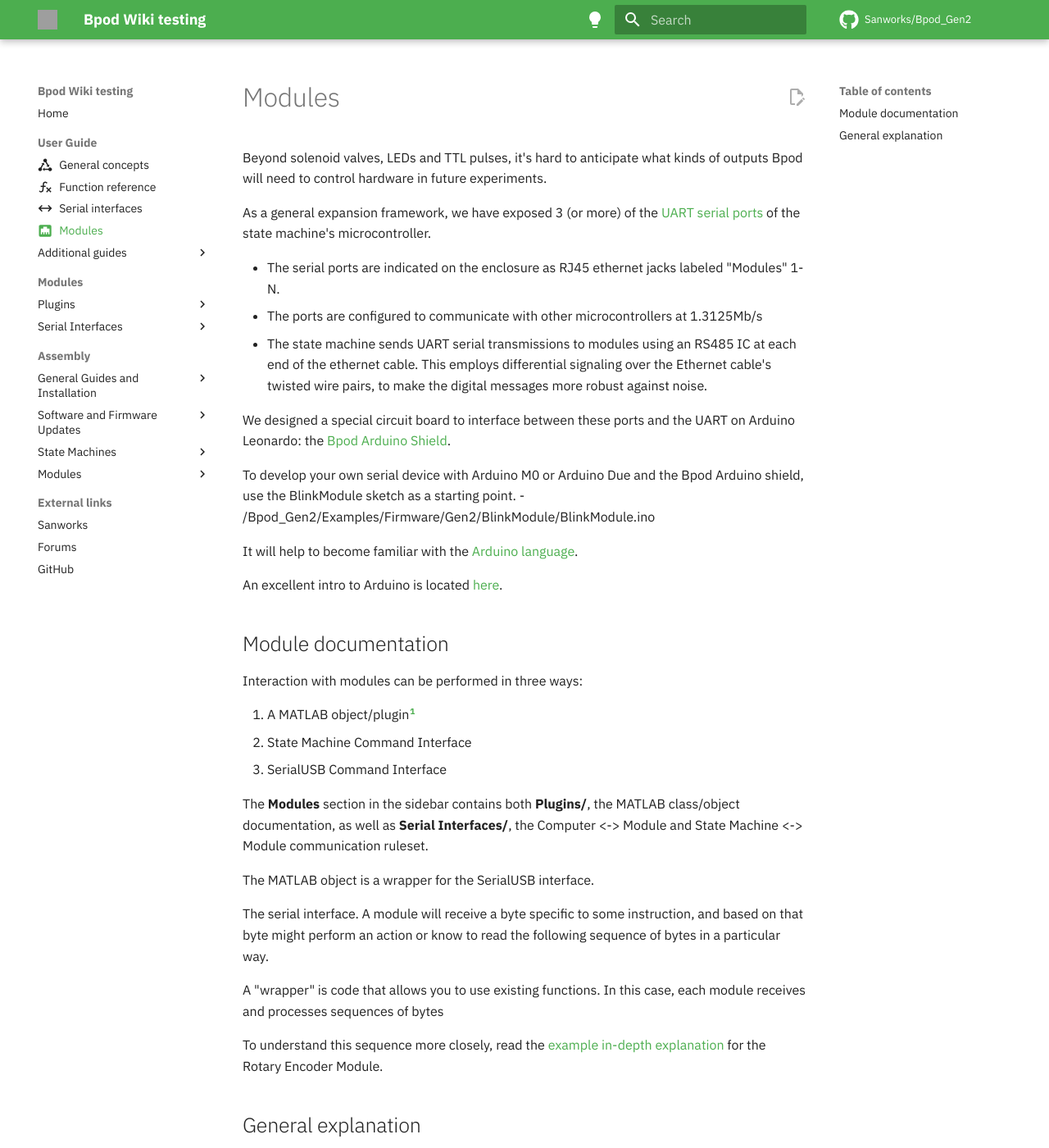
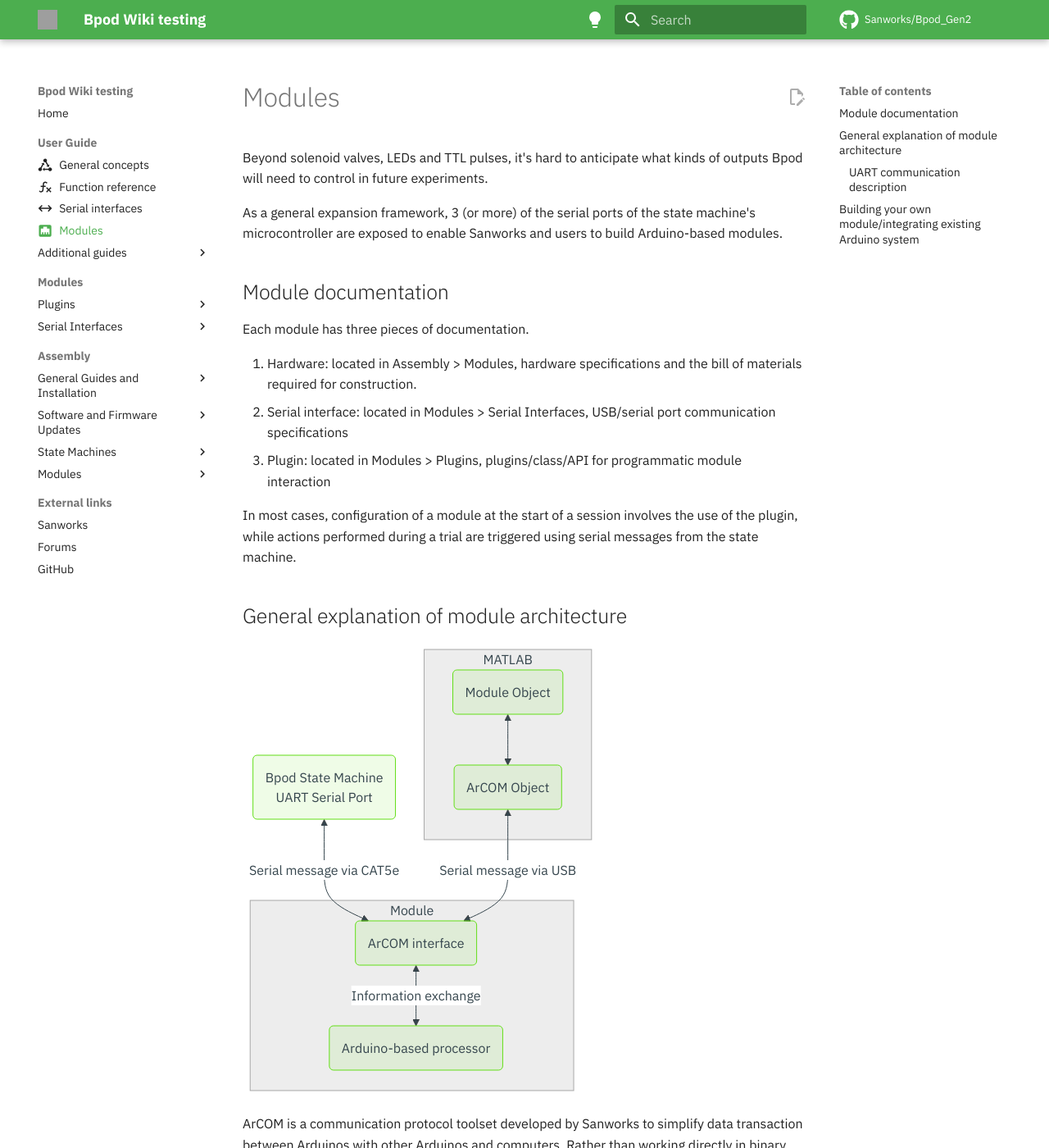
Before and after one commit to ogeesan/bpod-docs-testing, an MkDocs documentation site: the page built from docs/user-guide/modules.md, in a window 1280 px wide and 1400 px high. Shown: the whole window at 82% size. Built offline with MkDocs 1.6.1 and Material for MkDocs 9.7.7, drawn with Linux system fonts in a browser that asks for light colours; some web fonts are replaced; comment, search, counter and statistics services are not loaded; some of the changed text lies outside the part shown; grey boxes are pictures that could not be loaded.

Commit message:
Improve structure

````diff
--- a/docs/user-guide/modules.md
+++ b/docs/user-guide/modules.md
@@ -2,62 +2,60 @@
 icon: material/ethernet
 ---
 # Modules
-Beyond solenoid valves, LEDs and TTL pulses, it's hard to anticipate what kinds of outputs Bpod will need to control hardware in future experiments.
+Beyond solenoid valves, LEDs and TTL pulses, it's hard to anticipate what kinds of outputs Bpod will need to control in future experiments.
 
-As a general expansion framework, we have exposed 3 (or more) of the [UART serial ports](https://www.google.com/url?q=https%3A%2F%2Flearn.sparkfun.com%2Ftutorials%2Fserial-communication%2Fuarts&sa=D&sntz=1&usg=AOvVaw2e5bid8ez_clYR9sdmyEtv) of the state machine's microcontroller.
+As a general expansion framework, 3 (or more) of the serial ports of the state machine's microcontroller are exposed to enable Sanworks and users to build Arduino-based modules.
 
-<!-- this is dope, more emphasis on the user-expandability of this would be good -->
+## Module documentation
+Each module has three pieces of documentation.
 
-- The serial ports are indicated on the enclosure as RJ45 ethernet jacks labeled "Modules" 1-N.
-- The ports are configured to communicate with other microcontrollers at 1.3125Mb/s
-- The state machine sends UART serial transmissions to modules using an RS485 IC at each end of the ethernet cable. This employs differential signaling over the Ethernet cable's twisted wire pairs, to make the digital messages more robust against noise.
+1. Hardware: located in Assembly > Modules, hardware specifications and the bill of materials required for construction.
+2. Serial interface: located in Modules > Serial Interfaces, USB/serial port communication specifications
+3. Plugin: located in Modules > Plugins, plugins/class/API for programmatic module interaction
 
-We designed a special circuit board to interface between these ports and the UART on Arduino Leonardo: the [Bpod Arduino Shield](../assembly/arduino-shield-gen2-assembly.md).
-
-To develop your own serial device with Arduino M0 or Arduino Due and the Bpod Arduino shield, use the BlinkModule sketch as a starting point.
-- /Bpod_Gen2/Examples/Firmware/Gen2/BlinkModule/BlinkModule.ino
-
-It will help to become familiar with the [Arduino language](http://www.google.com/url?q=http%3A%2F%2Farduino.cc%2Fen%2FReference%2FHomePage&sa=D&sntz=1&usg=AOvVaw1v-cPDNL0l0ua0s9yO_xvD).
-
-An excellent intro to Arduino is located [here](https://www.google.com/url?q=https%3A%2F%2Flearn.sparkfun.com%2Ftutorials%2Fwhat-is-an-arduino&sa=D&sntz=1&usg=AOvVaw1od5YgunQFQgRDuuzRaBOE).
+In most cases, configuration of a module at the start of a session involves the use of the plugin, while actions performed during a trial are triggered using serial messages from the state machine.
 
 
-## Module documentation
-Interaction with modules can be performed in three ways:
-
-1. A MATLAB object/plugin[^1]
-2. State Machine Command Interface
-3. SerialUSB Command Interface
-
-[^1]: The physical module is referred to as "X Module", while its MATLAB interface is the "`XModule` class/object/plugin"
-
-The **Modules** section in the sidebar contains both **Plugins/**, the MATLAB class/object documentation, as well as **Serial Interfaces/**, the Computer <-> Module and State Machine <-> Module communication ruleset.
-
-The MATLAB object is a wrapper for the SerialUSB interface.
-
-The serial interface. A module will receive a byte specific to some instruction, and based on that byte might perform an action or know to read the following sequence of bytes in a particular way.
-
-A "wrapper" is code that allows you to use existing functions. In this case, each module receives and processes sequences of bytes
-
-To understand this sequence more closely, read the [example in-depth explanation](../module-documentation/rotary-encoder-module.md#serial-interface-and-module-class-guide) for the Rotary Encoder Module.
-
-
-## General explanation
+## General explanation of module architecture
 ```mermaid
 flowchart
+
 subgraph MATLAB
 arcom(ArCOM Object)
 modulefunction(Module Object)
 end
-statemachine(Bpod State Machine)
+
+statemachine(Bpod State Machine\nUART Serial Port)
+
 subgraph Module
-moduleserial(Microprocessor)
-external(External device)
+
+moduleserial(ArCOM interface)
+arduino(Arduino-based processor)
 end
 
 modulefunction <--> arcom
 statemachine <-- Serial message via CAT5e --> moduleserial
 arcom <-- Serial message via USB --> moduleserial
-moduleserial <-- Interaction --> external
+moduleserial <-- Information exchange --> arduino
 ```
-ArCOM is a wrapper for Arduino's `SerialUSB` interface. ArCOM
+
+ArCOM is a communication protocol toolset developed by Sanworks to simplify data transaction between Arduinos with other Arduinos and computers. Rather than working directly in binary, ArCOM makes it easy to send and receive bytes from a module. The rationale for its development can be found [here](https://sanworks.io/news/viewArticle?articleID=ArCOM1).
+
+<!-- but why use this instead of the Serial class? -->
+
+For example, modules that play a stimulus are often sent two bytes, byte `'P'` to signify that the instruction is to play, and a second byte to specify which pre-loaded stimulus to play (e.g. `['P' 1]`). Communication of all forms is performed using ArCOM, and the plugins (which are [classes](https://www.mathworks.com/help/matlab/object-oriented-programming.html)) are used to make this easily accessible within the protocol file's programming language.
+
+Bytes can be sent to the module using both the USB connection with the plugin (which is actually just utilising the `ArCOM` object), and via the state machine serial port.
+
+To understand this sequence more closely, read the [example in-depth explanation](../module-documentation/rotary-encoder-module.md#serial-interface-and-module-class-guide) for the Rotary Encoder Module.
+
+### UART communication description
+
+- The [UART serial ports]((https://www.google.com/url?q=https%3A%2F%2Flearn.sparkfun.com%2Ftutorials%2Fserial-communication%2Fuarts&sa=D&sntz=1&usg=AOvVaw2e5bid8ez_clYR9sdmyEtv)) are indicated on the enclosure as RJ45 ethernet jacks labeled "Modules" 1-N.
+- The ports are configured to communicate with other microcontrollers at 1.3125Mb/s
+- The state machine sends UART serial transmissions to modules using an RS485 IC at each end of the ethernet cable. This employs differential signaling over the Ethernet cable's twisted wire pairs, to make the digital messages more robust against noise.
+
+## Building your own module/integrating existing Arduino system
+The [Bpod Arduino Shield](../assembly/arduino-shield-gen2-assembly.md) is a simple circuit board used to interface the serial ports on the state machine and the UART on Arduino boards (M0, Zero, Due, Leonardo, Adafruit MetroM4).
+
+General pointers for building a module can be found in the [guide to building your own module](../user-guide/building-own-module.md). It will help to become familiar with the [Arduino language](http://www.google.com/url?q=http%3A%2F%2Farduino.cc%2Fen%2FReference%2FHomePage&sa=D&sntz=1&usg=AOvVaw1v-cPDNL0l0ua0s9yO_xvD), an excellent intro for which is located [here](https://www.google.com/url?q=https%3A%2F%2Flearn.sparkfun.com%2Ftutorials%2Fwhat-is-an-arduino&sa=D&sntz=1&usg=AOvVaw1od5YgunQFQgRDuuzRaBOE).
````
